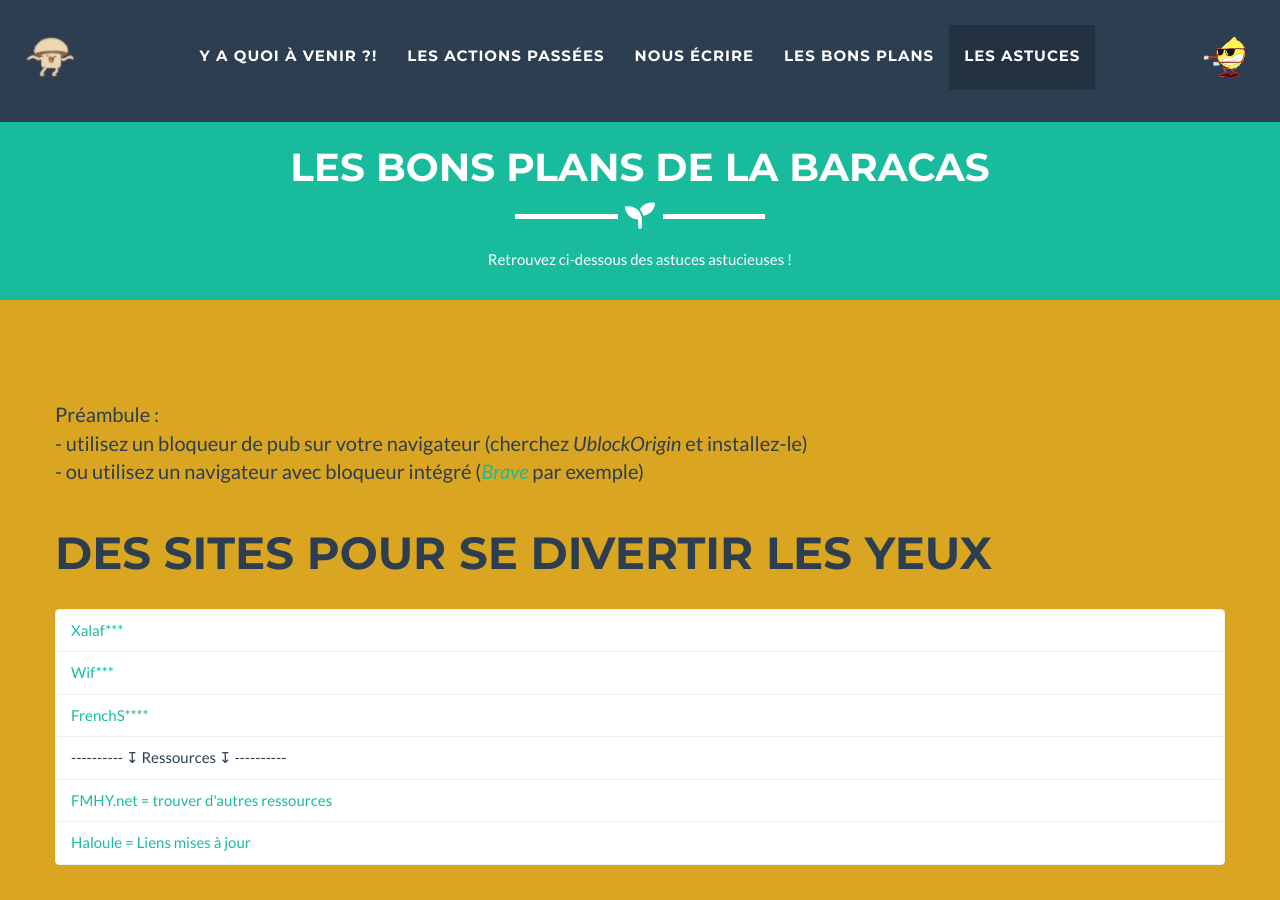
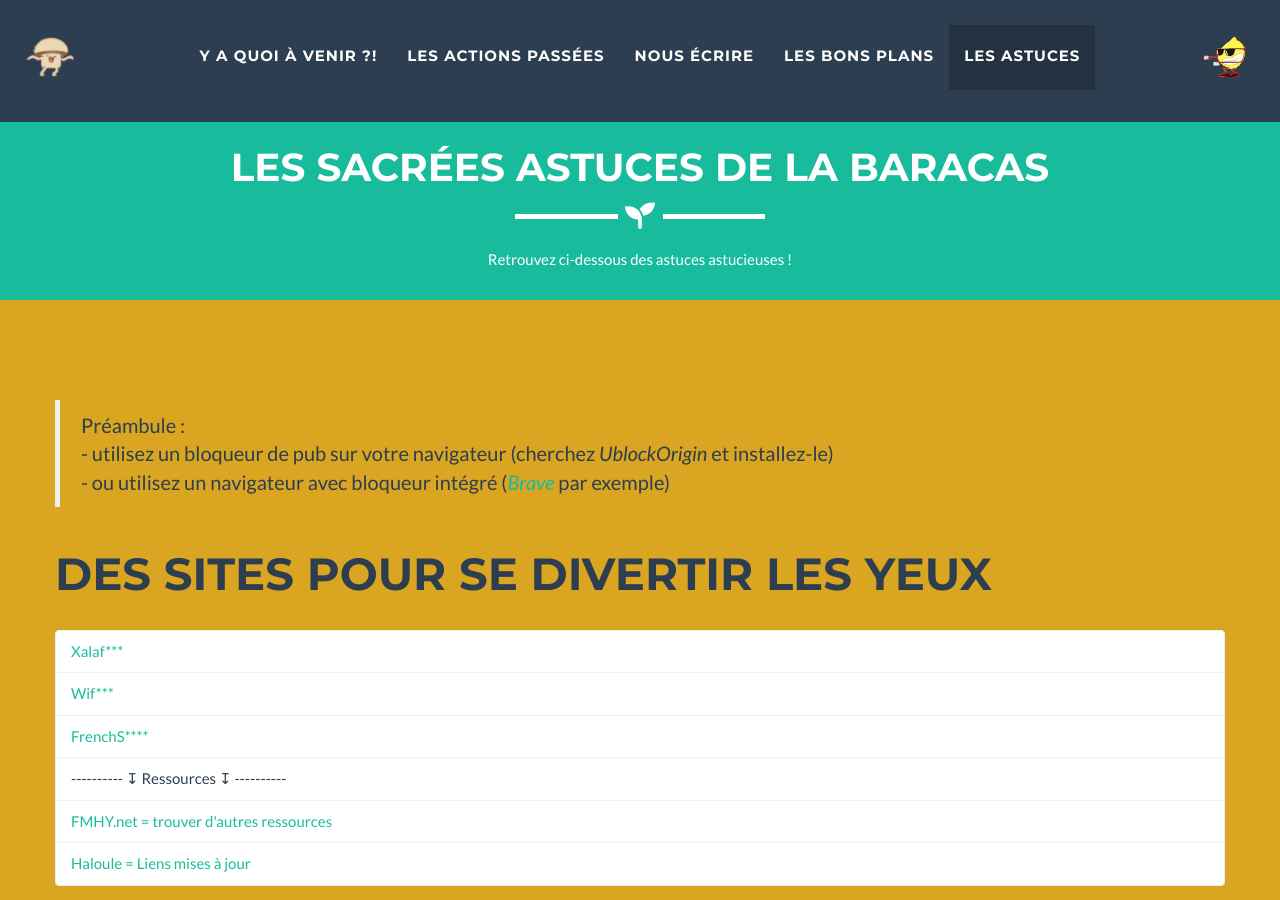
Before and after one commit to association-baraca/association-baraca.github.io, a Jekyll site: the page built from les-astuces-astucieuses.html, in a window 1280 px wide and 900 px high. Built offline with Jekyll 4.4.1, drawn with Linux system fonts in a browser that asks for light colours; nearby versions of some CDN libraries; library files that are not in the unit come from our copies.

Commit message:
Update astuces-astucieuses.html

```diff
--- a/_includes/astuces-astucieuses.html
+++ b/_includes/astuces-astucieuses.html
@@ -3,7 +3,7 @@
   <div class="container">
     <div class="row">
       <div class="col-lg-12 text-center">
-        <h1>Les bons plans de la Baracas</h1>
+        <h1>Les sacrées astuces de la Baracas</h1>
         <hr class="star-light">
         <span>Retrouvez ci-dessous des astuces astucieuses !</span>
       </div>
@@ -16,10 +16,12 @@
     <div class="row">
 
       <div class="col-12">
+        <blockquote>
         <p>Préambule :
           <br>- utilisez un bloqueur de pub sur votre navigateur (cherchez <i>UblockOrigin</i> et installez-le)
           <br>- ou utilisez un navigateur avec bloqueur intégré (<i><a href="https://laptop-updates.brave.com/download/BRV002">Brave</a></i> par exemple)
         </p>
+        </blockquote>
       </div>
       <div class="col-12">
         <div class="page-header">
```
